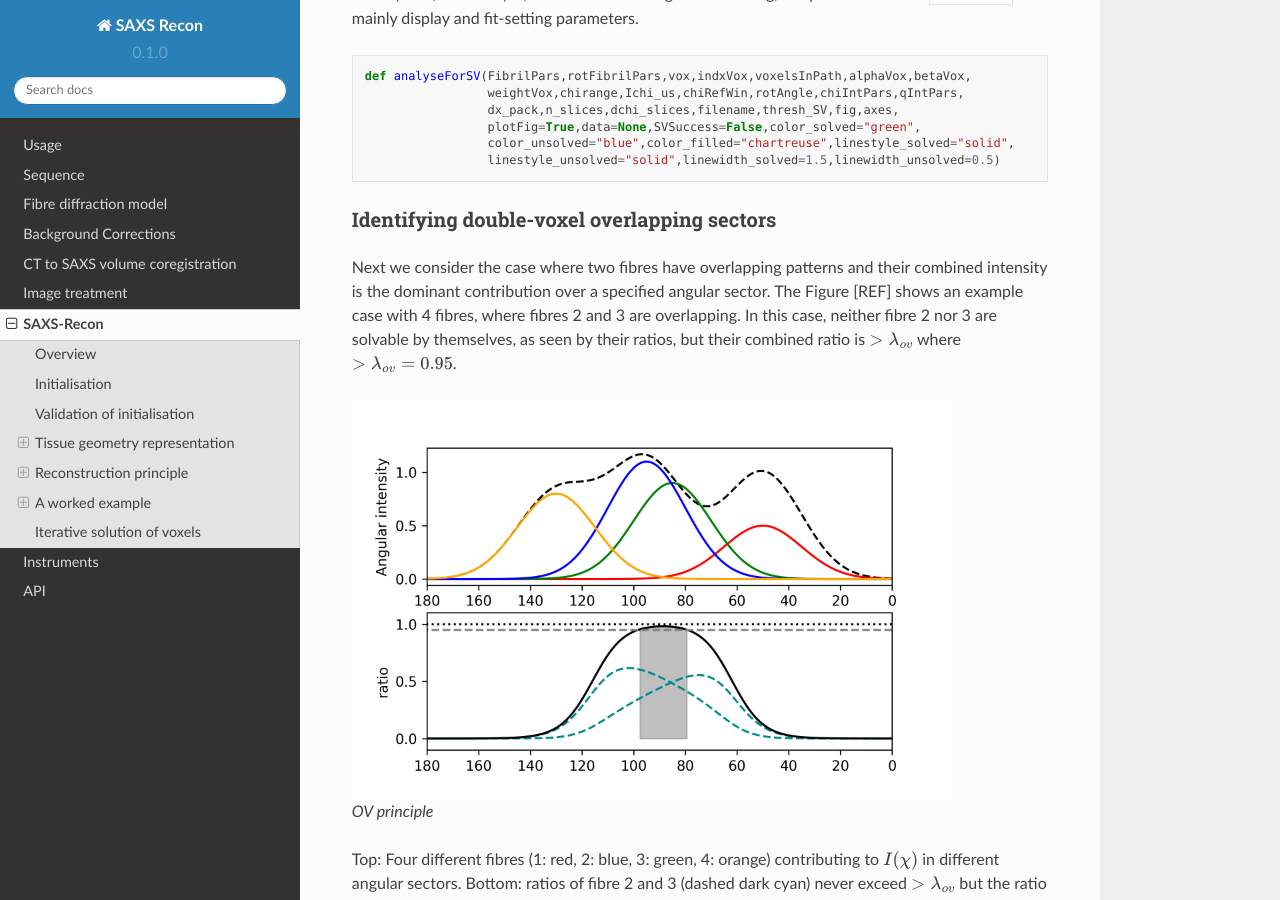
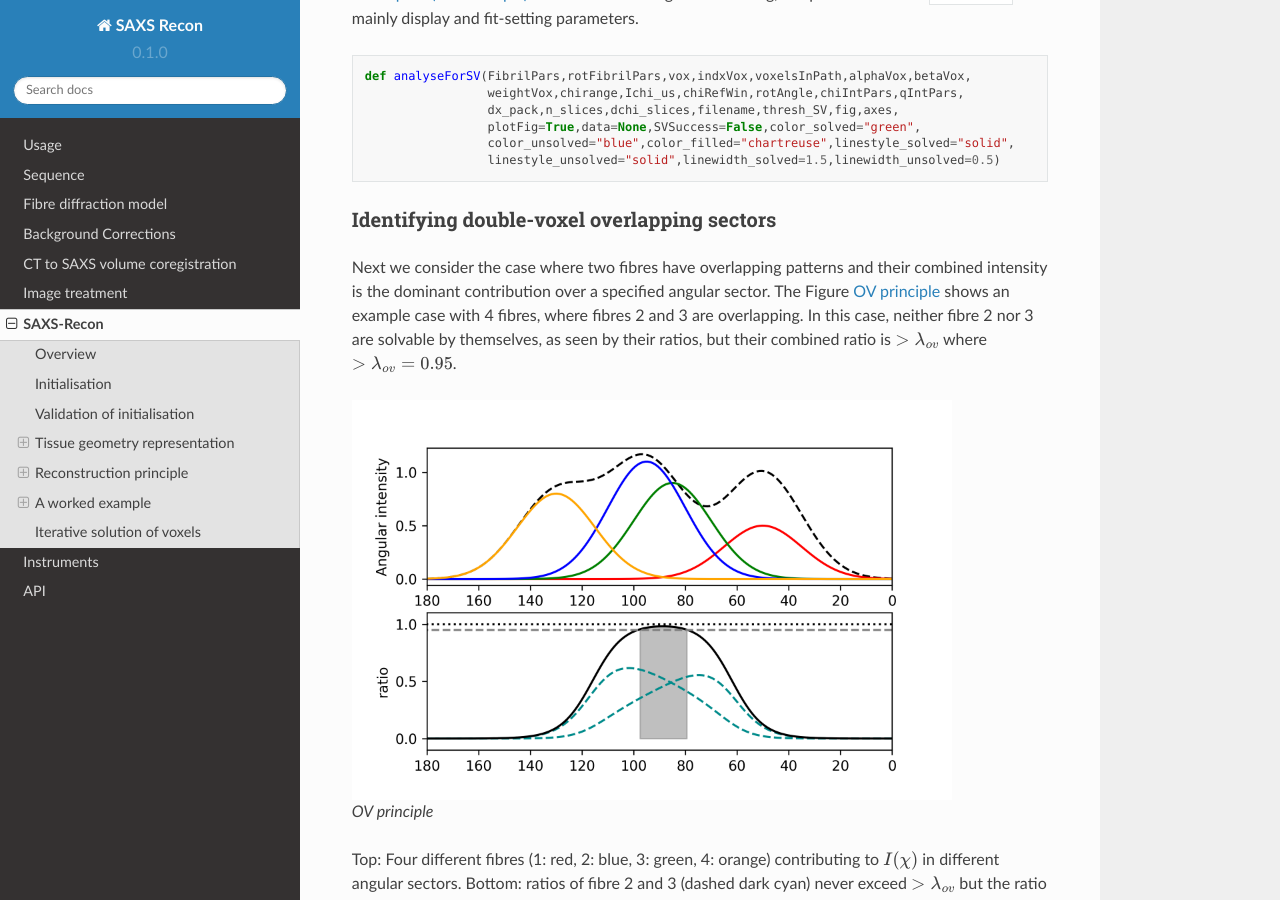
Before and after one commit to himadri111/saxs-docs-tutorial, a Sphinx documentation site: the page built from docs/source/saxsrecon.rst, in a window 1280 px wide and 900 px high, scrolled down 8530 px. Built offline with Sphinx 7.4.7 and the Read the Docs theme 2.0.0, drawn with Linux system fonts in a browser that asks for light colours.

Commit message:
Update saxsrecon.rst

```diff
--- a/docs/source/saxsrecon.rst
+++ b/docs/source/saxsrecon.rst
@@ -215,7 +215,7 @@ In the code, the function which carries out the analysis for single-voxel condit
 Identifying double-voxel overlapping sectors
 ^^^^^^^^^^^^^^^^^^^^^^^^^^^^^^^^^^^^^^^^^^^^^^^^^^^^^^
 
-Next we consider the case where two fibres have overlapping patterns and their combined intensity is the dominant contribution over a specified angular sector. The Figure [REF] shows an example case with 4 fibres, where fibres 2 and 3 are overlapping. In this case, neither fibre 2 nor 3 are solvable by themselves, as seen by their ratios, but their combined ratio is :math:`>\lambda_{ov}` where :math:`>\lambda_{ov} = 0.95`.
+Next we consider the case where two fibres have overlapping patterns and their combined intensity is the dominant contribution over a specified angular sector. The Figure :ref:`ovprinciple-label` shows an example case with 4 fibres, where fibres 2 and 3 are overlapping. In this case, neither fibre 2 nor 3 are solvable by themselves, as seen by their ratios, but their combined ratio is :math:`>\lambda_{ov}` where :math:`>\lambda_{ov} = 0.95`.
 
 .. _ovprinciple-label:
 .. figure:: figures-saxsrecon/200124_ov_example.png
```
